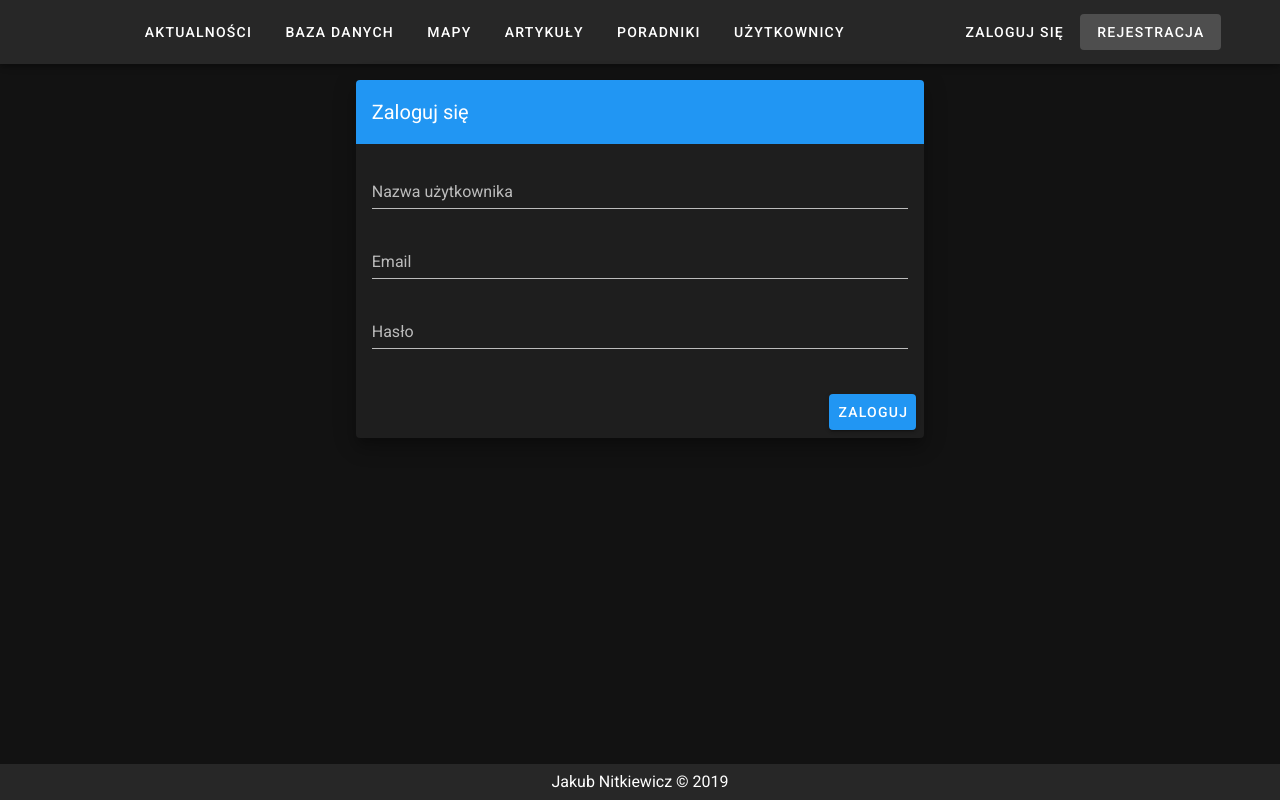
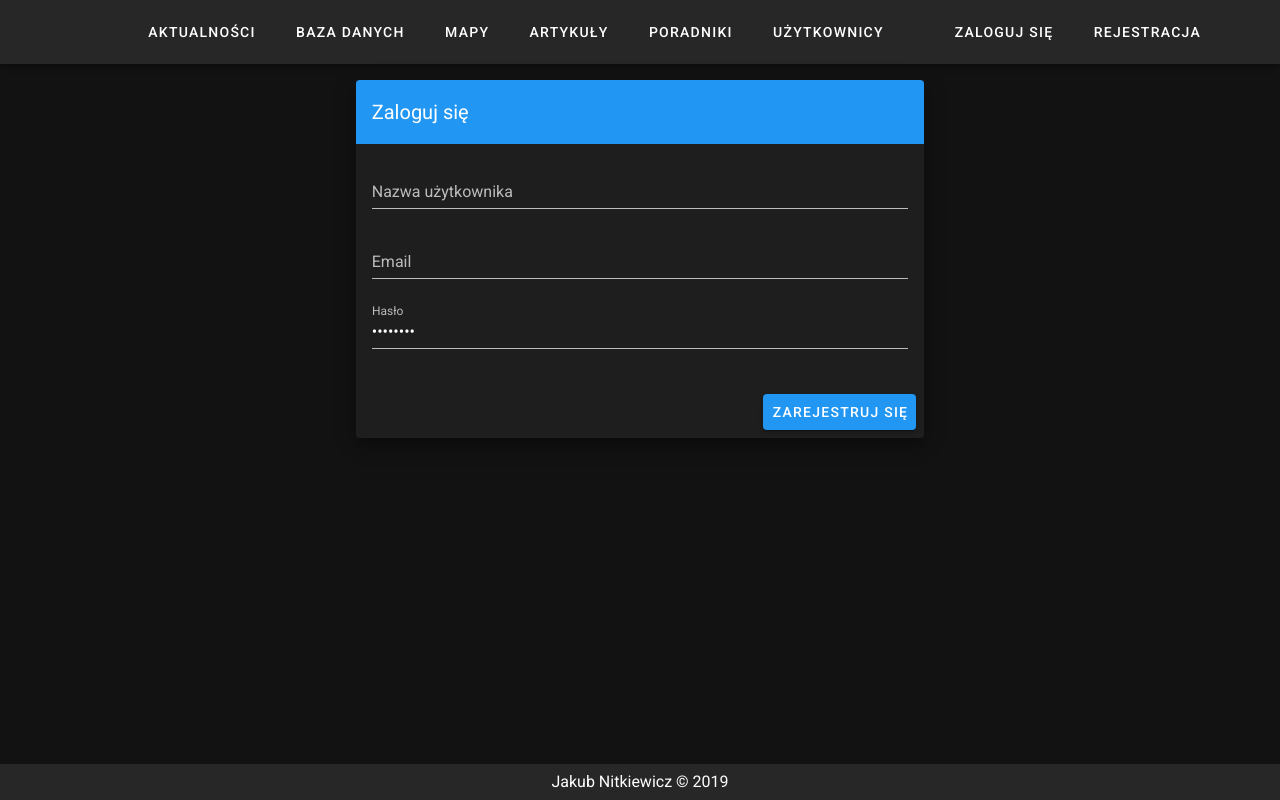
Before and after one commit to JakubNitkiewicz/blog-client, a Vue app: page /signup in a window 1280 px wide. Built offline with nearby package versions, Linux system fonts and the light colour scheme.

Commit message:
finished basic authorization (refreshing token wip)

```diff
--- a/src/components/Header.vue
+++ b/src/components/Header.vue
@@ -3,6 +3,7 @@
     <v-toolbar>
       <!-- <v-toolbar-side-icon class="hidden-md-and-up" @click="toggleDrawer" /> -->
       <v-container mx-auto py-0>
+        <!-- <span >sdasda</span> -->
         <v-layout>
           <v-img
             :src="require('@/assets/logo.png')"
@@ -12,14 +13,20 @@
             width="48"
             max-width="48"
           />
-          <v-btn
+          <router-link
+            class="v-btn v-btn--flat v-btn--flat v-size--large theme--dark my-auto"
+            v-for="(link, i) in links"
+            :key="i"
+            :to="link.to"
+          >{{ link.text }}</router-link>
+          <!-- <v-btn
             text
             v-for="(link, i) in links"
             :key="i"
             :to="link.to"
             class="ml-0 my-auto hidden-sm-and-down"
             @click="onClick($event, item)"
-          >{{ link.text }}</v-btn>
+          >{{ link.text }}</v-btn>-->
           <v-spacer />
           <!-- <v-text-field
             append-icon="mdi-magnify"
@@ -28,16 +35,38 @@
             solo-inverted
             style="max-width: 300px;"
           />-->
-          <v-btn
+
+          <!-- <v-btn
             text
             v-for="(link) in authLinks"
             :key="link.to"
             :to="link.to"
             class="ml-0 my-auto hidden-sm-and-down"
             @click="onClick($event, item)"
-          >{{ link.text }}</v-btn>
+          >{{ link.text }}</v-btn> -->
+          <router-link
+            class="v-btn v-btn--flat v-btn--flat v-size--large theme--dark my-auto"
+            v-for="link in authLinks"
+            :key="link.to"
+            :to="link.to"
+          >{{ link.text }}</router-link>
         </v-layout>
       </v-container>
+
+      <!-- <v-toolbar-items>
+        <router-link class="v-btn v-btn--flat v-btn--flat v-size--small theme--dark" to="/">Aktualności</router-link>
+        <router-link class="v-btn v-btn--flat v-btn--text v-size--default theme--dark" to="/">Baza Danych</router-link>
+        <router-link class="v-btn v-btn--flat v-btn--text v-size--default theme--dark" to="/">Artykuły</router-link>
+        <router-link class="v-btn v-btn--flat v-btn--text v-size--default theme--dark" to="/">Poradniki</router-link>
+        <router-link class="v-btn v-btn--flat v-btn--text v-size--default theme--dark" to="/user">Użytkownicy</router-link>
+      </v-toolbar-items>-->
+
+      <!-- <div class="flex-grow-1"></div>
+
+      <v-toolbar-items>
+        <router-link class="v-btn v-btn--flat v-btn--text v-size--default theme--dark" to="/login">Zaloguj się</router-link>
+        <router-link class="v-btn v-btn--flat v-btn--text v-size--default theme--dark" to="/signup">Rejestracja</router-link>
+      </v-toolbar-items>-->
     </v-toolbar>
   </div>
 </template>
--- a/src/components/auth/Logout.vue
+++ b/src/components/auth/Logout.vue
@@ -1,3 +1,16 @@
+<template>
+  <v-layout text-center wrap>
+    <v-flex>
+      <h3 class="my-12">Zostałeś wylogowany! Przenosimy Cię...</h3>
+      <v-progress-circular
+      :size="50"
+      color="primary"
+      indeterminate
+    ></v-progress-circular>
+    </v-flex>
+  </v-layout>
+</template>
+
 <script>
   export default {
     mounted() {
--- a/src/components/auth/SignUp.vue
+++ b/src/components/auth/SignUp.vue
@@ -9,16 +9,14 @@
           <v-form>
             <v-text-field
               v-model="username"
-              :rules="usernameRules"
               label="Nazwa użytkownika"
               required
             ></v-text-field>
 
-            <v-text-field v-model="email" :rules="emailRules" label="Email" required></v-text-field>
+            <v-text-field v-model="email" label="Email" required></v-text-field>
 
             <v-text-field
               v-model="password"
-              :rules="passwordRules"
               label="Hasło"
               type="password"
               required
@@ -27,7 +25,7 @@
         </v-card-text>
         <v-card-actions>
           <div class="flex-grow-1"></div>
-          <v-btn color="primary">Zaloguj</v-btn>
+          <v-btn color="primary" @click="signup()">Zarejestruj się</v-btn>
         </v-card-actions>
       </v-card>
     </v-col>
@@ -36,6 +34,17 @@
 
 <script>
   export default {
-
+    data() {
+      return {
+        username: '',
+        email: '',
+        password: '12345678'
+      }
+    },
+    methods: {
+      signup() {
+        this.$store.dispatch('signup', { username: this.username, email: this.email, password: this.password, router: this.$router })
+      }
+    }
   }
 </script>
--- a/src/store/modules/auth.js
+++ b/src/store/modules/auth.js
@@ -4,23 +4,20 @@ import Cookies from 'js-cookie'
 const state = {}
 
 const mutations = {
-  authUser(state, userData) {
+  storeUser(state, userData) {
     console.log(userData)
     Cookies.set('token', userData.token, { expires: 30 })
     Cookies.set('refreshToken', userData.refreshToken, { expires: 30 })
     Cookies.set('userId', userData.id, { expires: 30 })
+    Cookies.set('username', userData.username, { expires: 30 })
   },
   removeUser(state) {
     Cookies.remove('token')
     Cookies.remove('refreshToken')
     Cookies.remove('userId')
-  },
-  storeUser(state, user) {
-    state.user = user
+    Cookies.remove('username')
   }
 }
-
-import router from 'vue-router'
 
 const actions = {
   login({ commit, dispatch }, payload) {
@@ -32,10 +29,11 @@ const actions = {
       })
       .then((response) => {
         console.log(response)
-        commit('authUser', {
+        commit('storeUser', {
           token: response.data.token,
           refreshToken: response.data.refreshToken,
-          id: response.data.id
+          id: response.data.id,
+          username: response.data.username
         })
         const router = payload.router
         router.push('/')
@@ -49,14 +47,31 @@ const actions = {
     router.push('/')
     router.go()
   },
-  signup({ commit }, authData) {
+  signup({ commit }, payload) {
     const url = 'auth/signup'
+    axiosApi
+      .post(url, {
+        username: payload.username,
+        email: payload.email,
+        password: payload.password
+      })
+      .then((response) => {
+        commit('storeUser', {
+          token: response.data.token,
+          refreshToken: response.data.refreshToken,
+          id: response.data.id,
+          username: response.data.username
+        })
+        const router = payload.router
+        router.push('/')
+        router.go()
+      })
   }
 }
 
 const getters = {
   username(state) {
-    return 'test hardcoded'
+    return Cookies.get('username')
   },
   userId(state) {
     return Cookies.get('userId')
```
